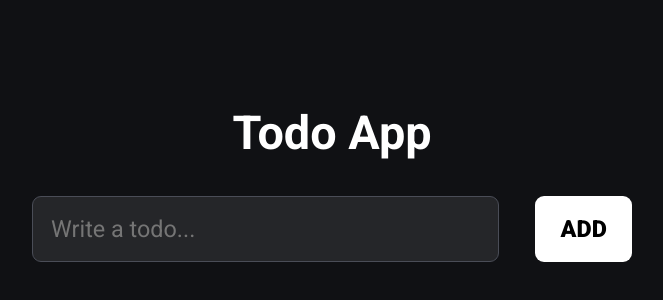
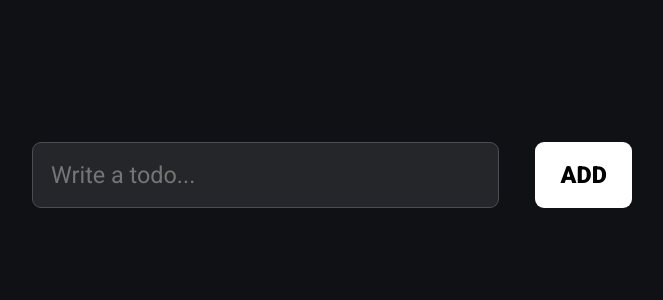
Before and after one commit to sagarEmn/basic-React-projects, a React (Vite) app in the folder 2 - Todo App/: page / in a window 1280 px wide. Shown: the part 74-374 px from the top of the page, without its empty margins (308-971 px from the left). Built offline with nearby package versions, Linux system fonts and the light colour scheme.

Commit message:
Add Better UI

```diff
--- a/2 - Todo App/src/App.css
+++ b/2 - Todo App/src/App.css
@@ -125,6 +125,11 @@ input[type="checkbox"] {
 
 input[type="checkbox"]:checked ~ .todo-app__list__item__text {
   text-decoration: line-through;
+  color: var(--secondary-clr-500);
+}
+
+input[type="checkbox"]:checked ~ .check-icon {
+  background: var(--secondary-clr-700);
 }
 
 .check-icon {
--- a/2 - Todo App/src/components/Todo.jsx
+++ b/2 - Todo App/src/components/Todo.jsx
@@ -44,7 +44,7 @@ function Todo() {
         {/* header-form container */}
         <div className="todo-app__header-form-container">
           <header>
-            <h1 className="todo-app__header">Todo App</h1>
+            <h1 className="todo-app__header"></h1>
           </header>
 
           <section className="todo-app__form">
```
